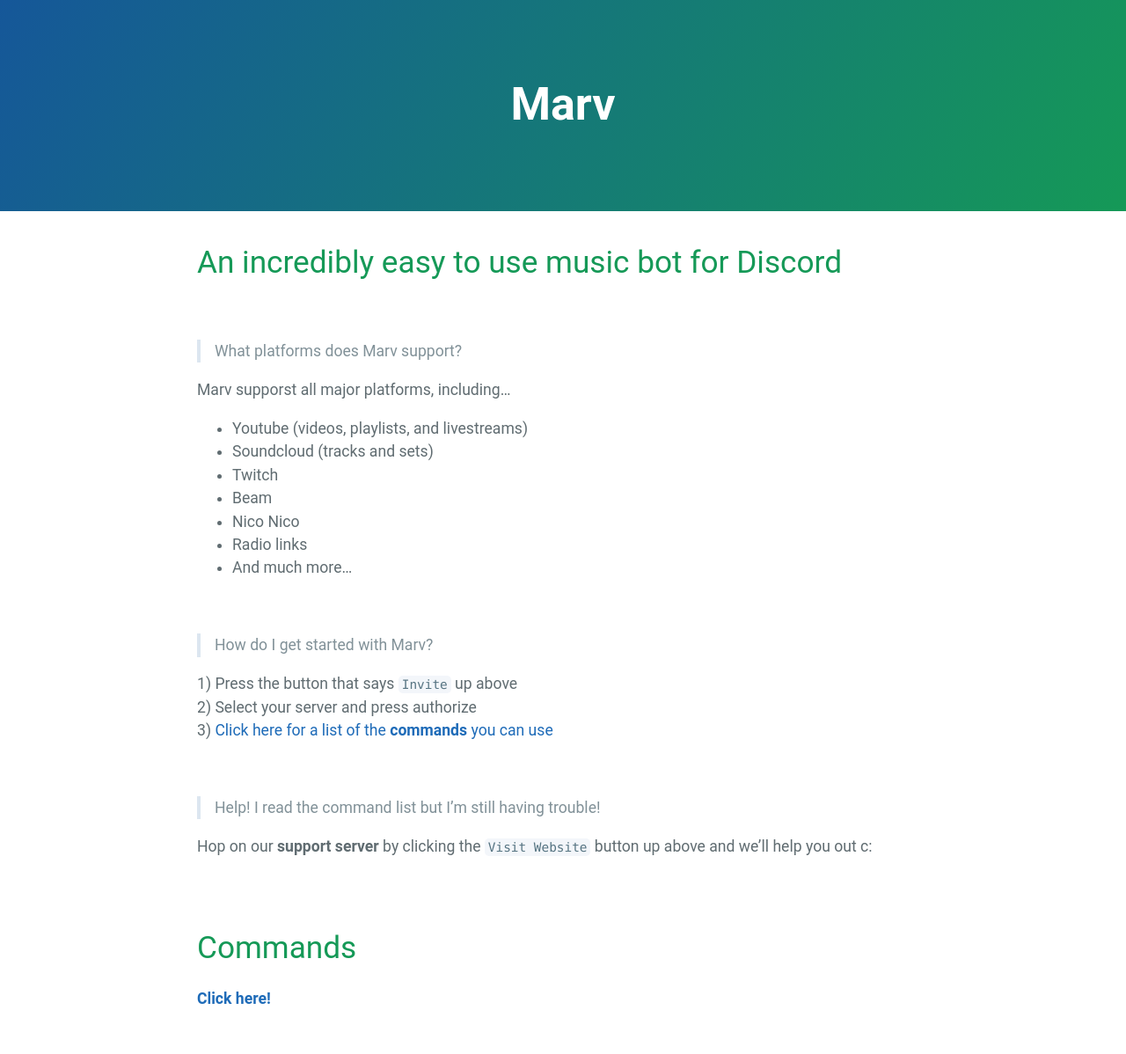
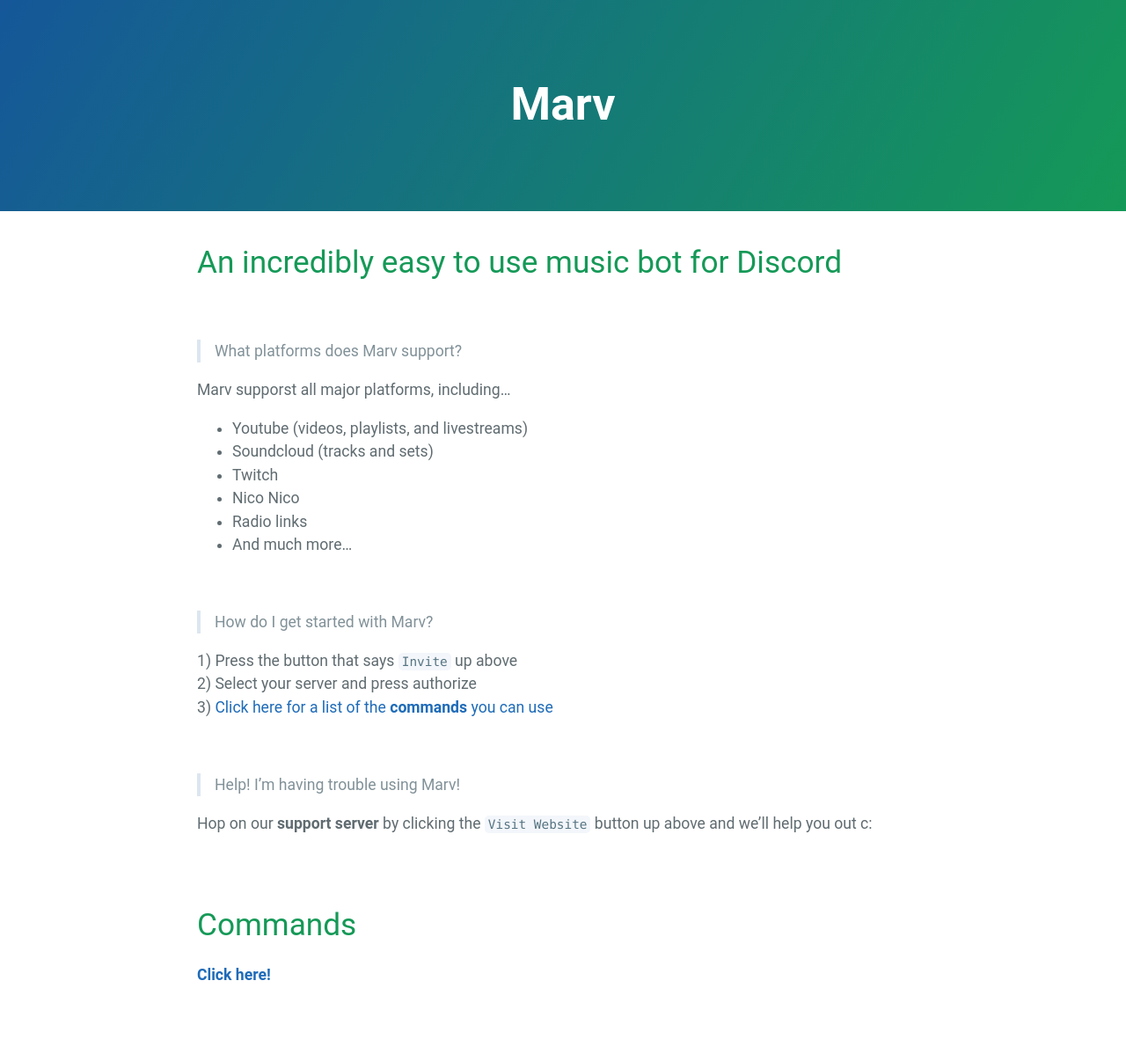
Before and after one commit to mymindishazel/marv-docs, a Jekyll site: the page built from dbots.md, in a window 1280 px wide. Shown: the whole page at 88% size. Built offline with Jekyll 4.4.1, drawn with Linux system fonts in a browser that asks for light colours; our own code applies the rules of GitHub Pages for plain Markdown files; after the commit the page ends 1171 px from its top, so only the background shows below that.

Commit message:
Update dbots.md

```diff
--- a/dbots.md
+++ b/dbots.md
@@ -8,7 +8,6 @@ Marv supporst all major platforms, including...
 - Youtube (videos, playlists, and livestreams)
 - Soundcloud (tracks and sets)
 - Twitch
-- Beam
 - Nico Nico
 - Radio links
 - And much more...
@@ -23,7 +22,7 @@ Marv supporst all major platforms, including...
 
 <br>
 
-> Help! I read the command list but I'm still having trouble!
+> Help! I'm having trouble using Marv!
 
 Hop on our **support server** by clicking the `Visit Website` button up above and we'll help you out c:
 
```
